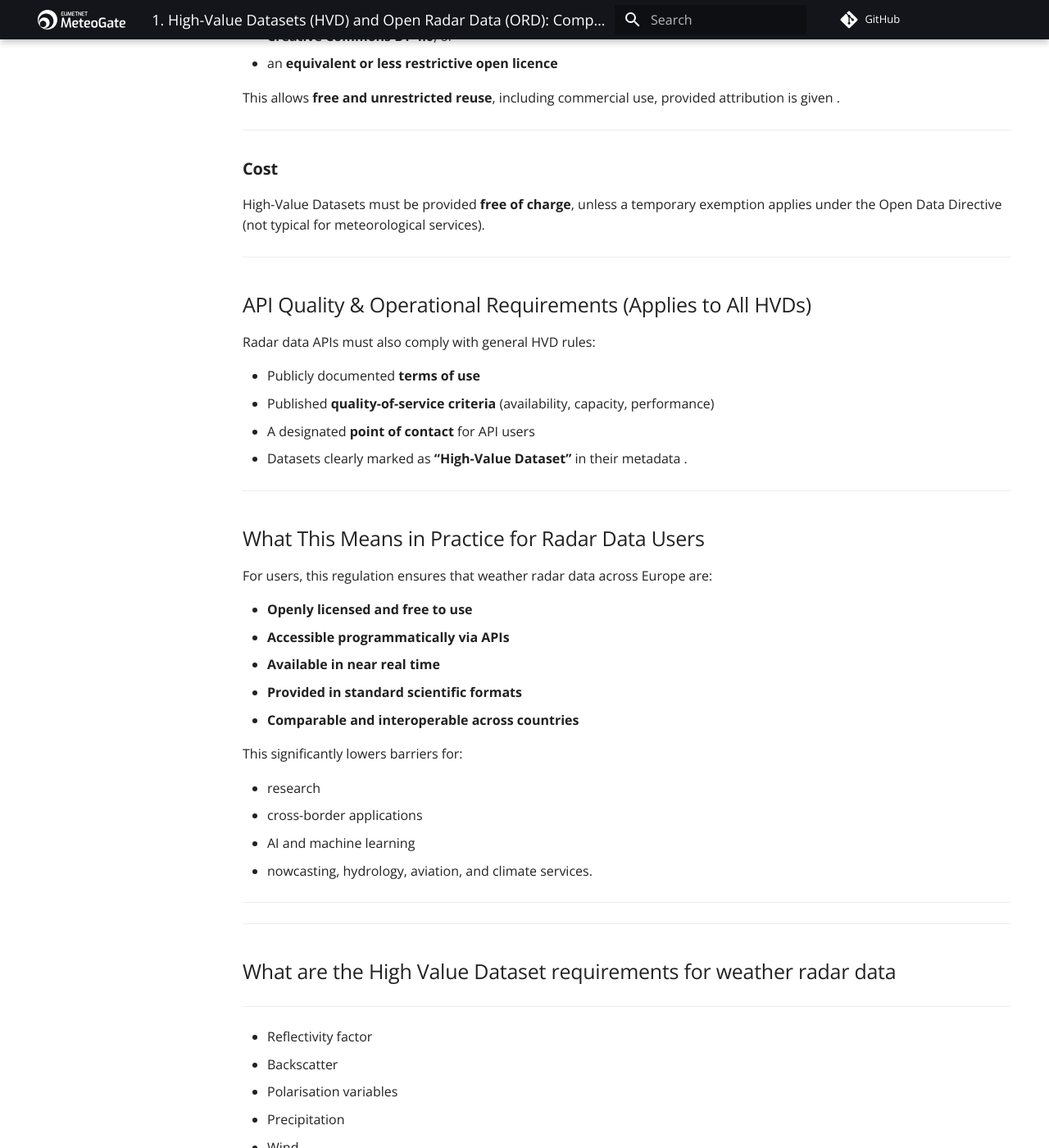
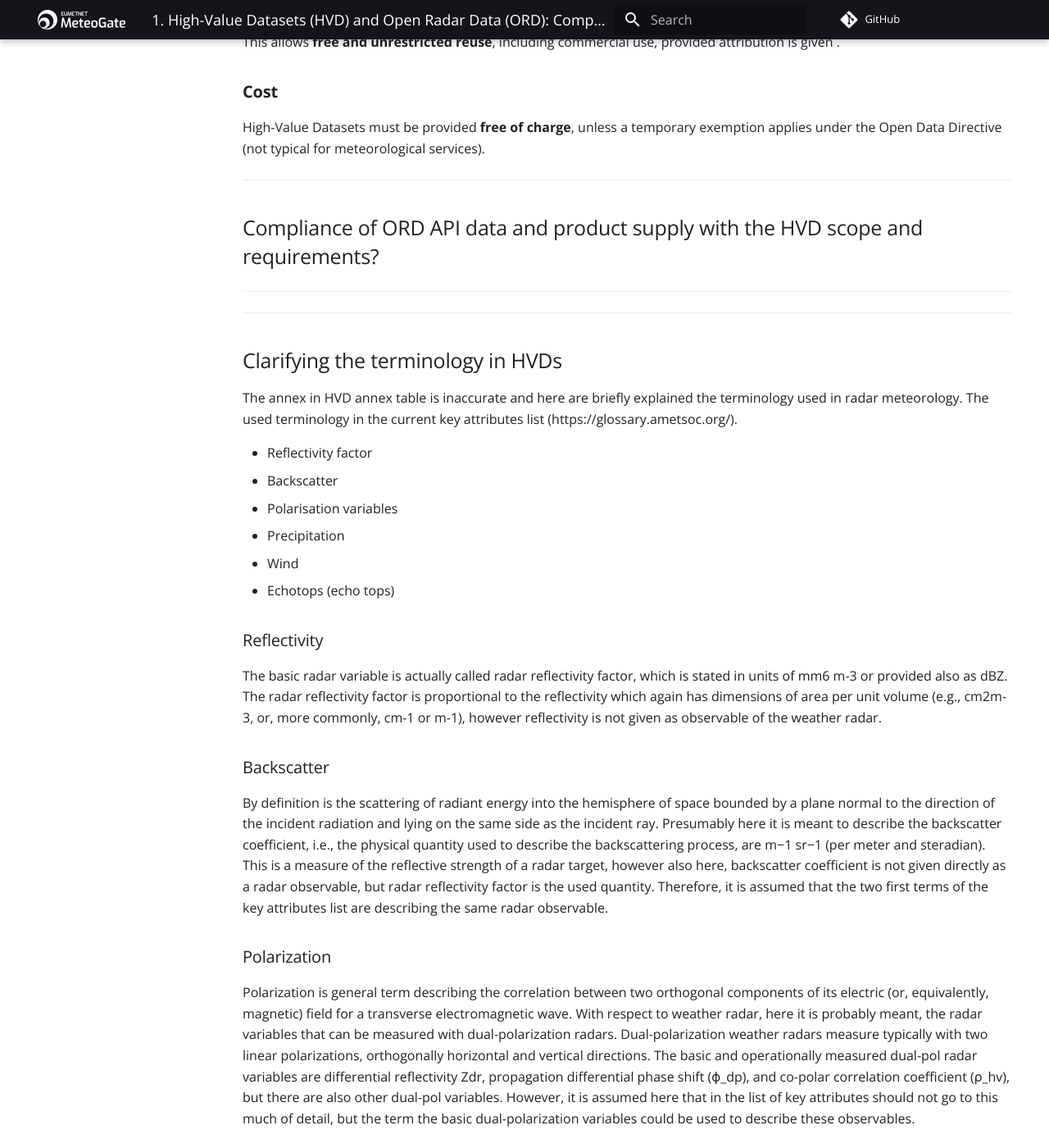
Before and after one commit to EUMETNET/openradardata-documentation, an MkDocs documentation site: the page built from docs/ORD_HVD_summary.md, in a window 1280 px wide and 1400 px high, scrolled down 2325 px. Shown: the whole window at 82% size. Built offline with MkDocs 1.6.1 and Material for MkDocs 9.7.7, drawn with Linux system fonts in a browser that asks for light colours; comment, search, counter and statistics services are not loaded; some of the changed text lies outside the part shown.

Commit message:
Update ORD_HVD_summary.md

```diff
--- a/docs/ORD_HVD_summary.md
+++ b/docs/ORD_HVD_summary.md
@@ -58,9 +58,7 @@
 * **HDF5**
 * **BUFR** (old data format for the archived data)
 
----
-
-### **4. Metadata & Documentation**
+### **4. Metadata & documentation**
 
 Radar datasets must be accompanied by:
 
@@ -70,12 +68,9 @@
   * data structure
   * semantics
   * variables and conventions used
-
-The regulation explicitly refers to INSPIRE-aligned documentation as an example of good practice .
-
 ---
 
-## Legal Conditions for Reuse
+## Legal conditions for reuse
 
 ### **Licensing**
 
@@ -86,51 +81,24 @@
 
 This allows **free and unrestricted reuse**, including commercial use, provided attribution is given .
 
----
-
 ### **Cost**
 
 High-Value Datasets must be provided **free of charge**, unless a temporary exemption applies under the Open Data Directive (not typical for meteorological services).
 
 ---
 
-## API Quality & Operational Requirements (Applies to All HVDs)
+## Compliance of ORD API data and product supply with the HVD scope and requirements?
 
-Radar data APIs must also comply with general HVD rules:
-
-* Publicly documented **terms of use**
-* Published **quality-of-service criteria** (availability, capacity, performance)
-* A designated **point of contact** for API users
-* Datasets clearly marked as **“High-Value Dataset”** in their metadata .
-
----
-
-## What This Means in Practice for Radar Data Users
-
-For users, this regulation ensures that weather radar data across Europe are:
-
-* **Openly licensed and free to use**
-* **Accessible programmatically via APIs**
-* **Available in near real time**
-* **Provided in standard scientific formats**
-* **Comparable and interoperable across countries**
-
-This significantly lowers barriers for:
-
-* research
-* cross-border applications
-* AI and machine learning
-* nowcasting, hydrology, aviation, and climate services.
 
 ---
 
 
----
-
-## What are the High Value Dataset requirements for weather radar data
 
 
 ---
+
+## Clarifying the terminology in HVDs
+The annex in HVD annex table is inaccurate and here are briefly explained the terminology used in radar meteorology. The used terminology in the current key attributes list (https://glossary.ametsoc.org/).
 
 * Reflectivity factor
 * Backscatter
@@ -140,8 +108,6 @@
 * Echotops (echo tops)
 
 
-## Clarifying the terminology in HVDs
-The annex in HVD annex table is inaccurate and here are briefly explained the terminology used in radar meteorology. The used terminology in the current key attributes list (https://glossary.ametsoc.org/).
 
 ### Reflectivity
 The basic radar variable is actually called radar reflectivity factor, which is stated in units of mm6 m-3 or provided also as dBZ. The radar reflectivity factor is proportional to the reflectivity which again has dimensions of area per unit volume (e.g., cm2m-3, or, more commonly, cm-1 or m-1), however reflectivity is not given as observable of the weather radar.
```
